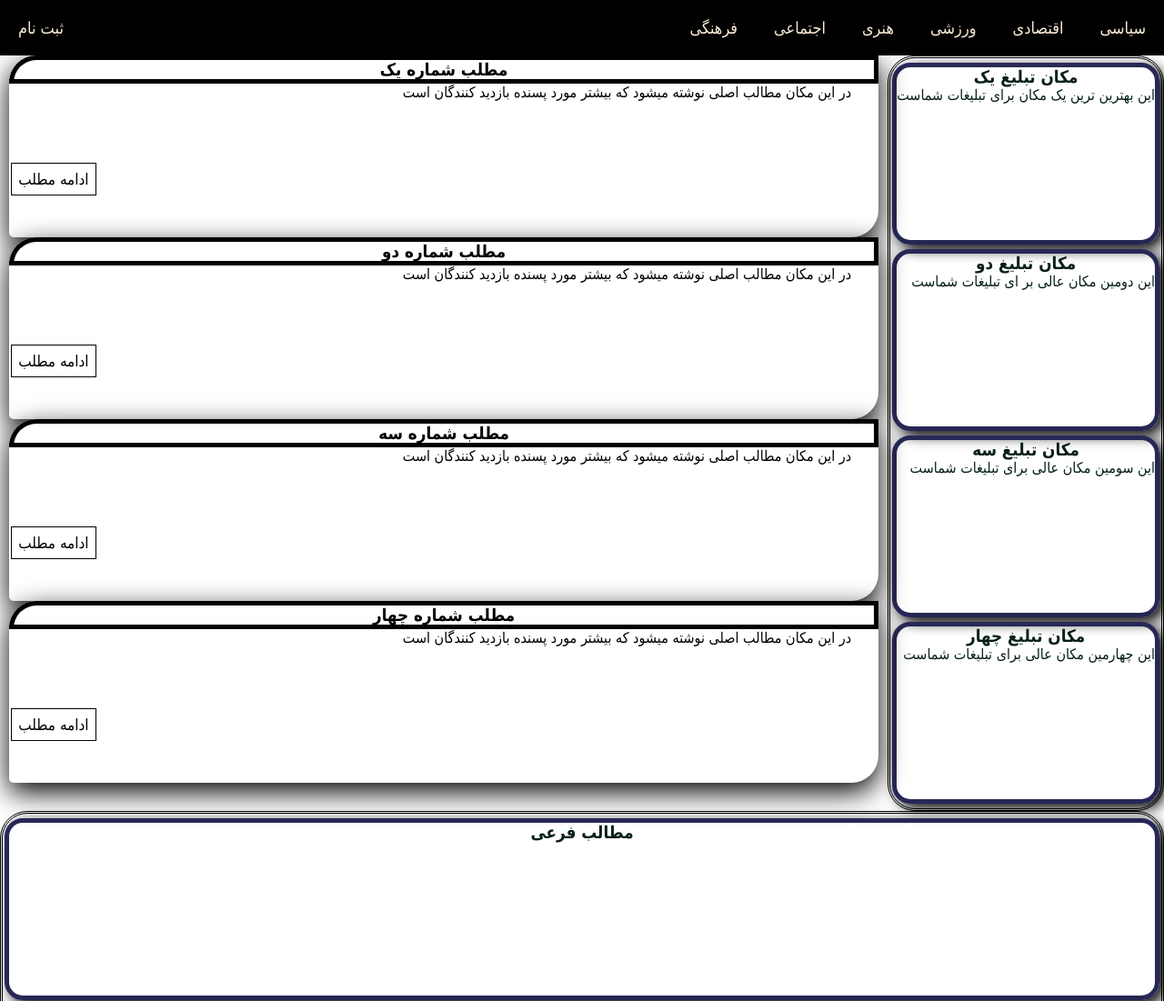
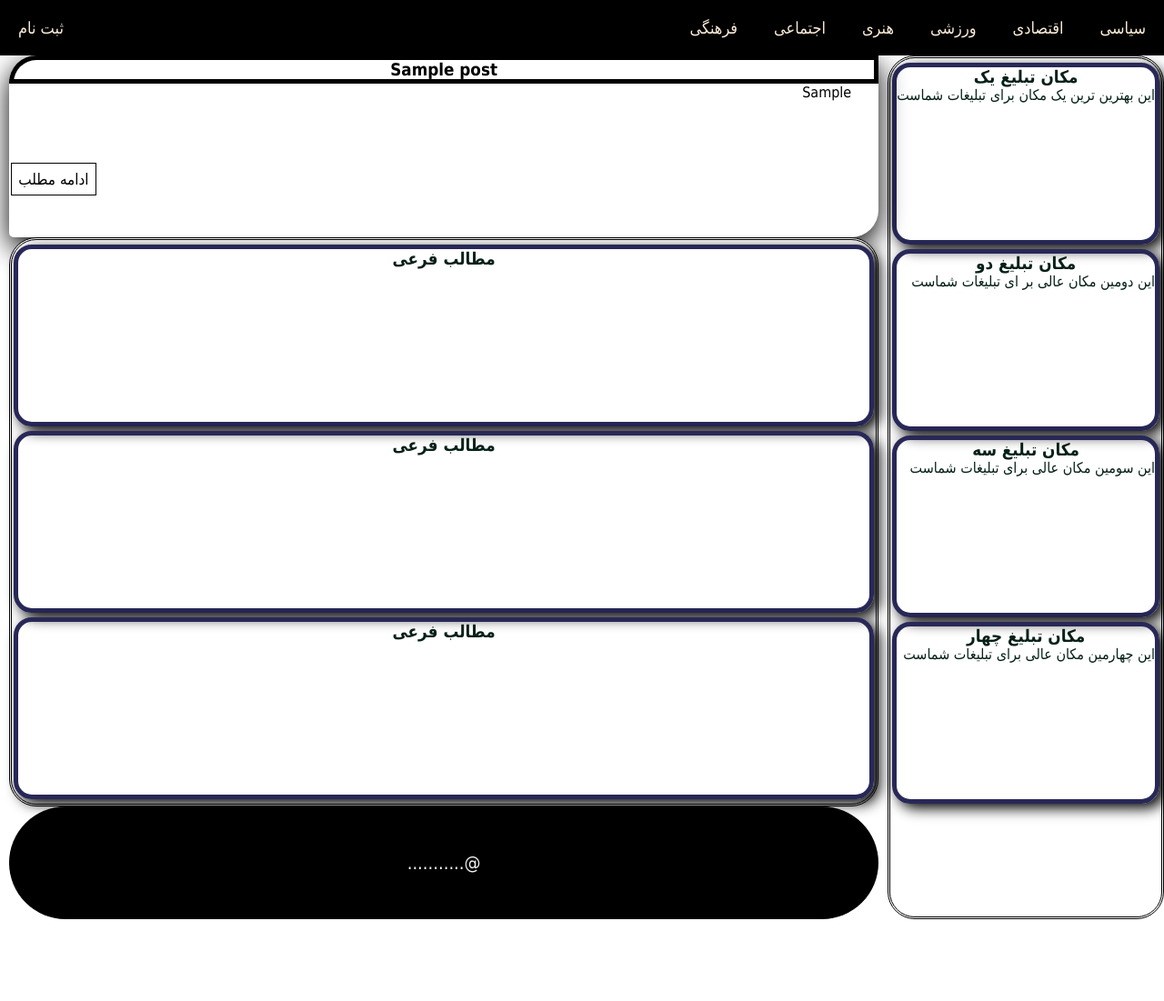
Before and after one commit to Behnekoogol/News_website, a Django app: page / in a window 1280 px wide. Shown: the part 212-1313 px from the top of the page at 91% size. After the commit the page ends 1223 px from the top, so only its background shows below. Run offline with Django 4.2, Linux system fonts and the light colour scheme; tables that the repository leaves empty hold one stand-in row (values such as "Sample post"); some libraries are stand-ins or nearby versions.

Commit message:
list.html updated

```diff
--- a/templates/list.html
+++ b/templates/list.html
@@ -40,55 +40,21 @@
 <p>این چهارمین مکان عالی برای تبلیغات شماست</p>
 </div>
 </div>
+{% for item  in posts %}
   <div class="main">
   <div class="mypost">
   <h3>
-    مطلب شماره یک
+    {{item.title}}
   </h3>
-<p>در این مکان مطالب اصلی نوشته میشود که بیشتر مورد پسنده بازدید کنندگان است</p>
+  <p>{{item.lead}}</p>
   <br>
               <br>
               <br>
               <br>
   <div class="more"> <a href="#"> ادامه مطلب</a></div>
   </div>
-<div class="mypost">
-    <h3>
-     مطلب شماره دو
-    </h3>
-    <p>در این مکان مطالب اصلی نوشته میشود که بیشتر مورد پسنده بازدید کنندگان است</p>
-    <br>
-            <br>
-            <br>
-            <br>
-    <div class="more"> <a href="#"> ادامه مطلب</a></div>
-    </div>
-    <div class="mypost">
-        <h3>
-            مطلب شماره سه
-        </h3>
-        <p> در این مکان مطالب اصلی نوشته میشود که بیشتر مورد پسنده بازدید کنندگان است</p>
-        <br>
-            <br>
-            <br>
-            <br>
-        <div class="more"> <a href="#"> ادامه مطلب</a></div>
+{% endfor %}
 
-        </div>
-        <div class="mypost">
-            <h3>
-       مطلب شماره چهار
-            </h3>
-            <p>در این مکان مطالب اصلی نوشته میشود که بیشتر مورد پسنده بازدید کنندگان است</p>
-            <br>
-            <br>
-            <br>
-            <br>
-            <div class="more"><a href="#"> ادامه مطلب</a>
-            </div>
-            </div>
-        </div>
-    </div>
         <div class="side">
         <div class="sidebox">
             <h3> مطالب فرعی</h3>
```
Lines whose indentation alone changed are shown as unchanged.
